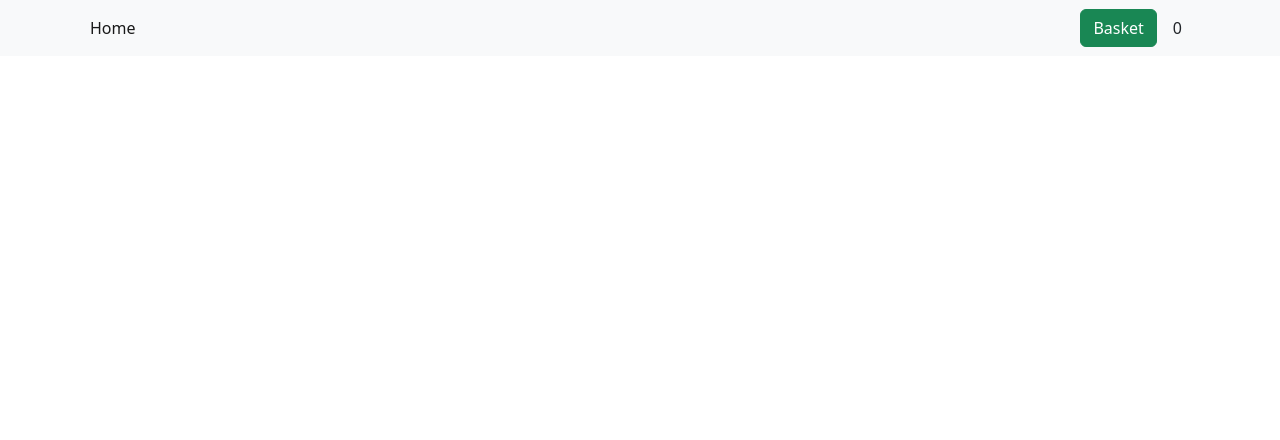
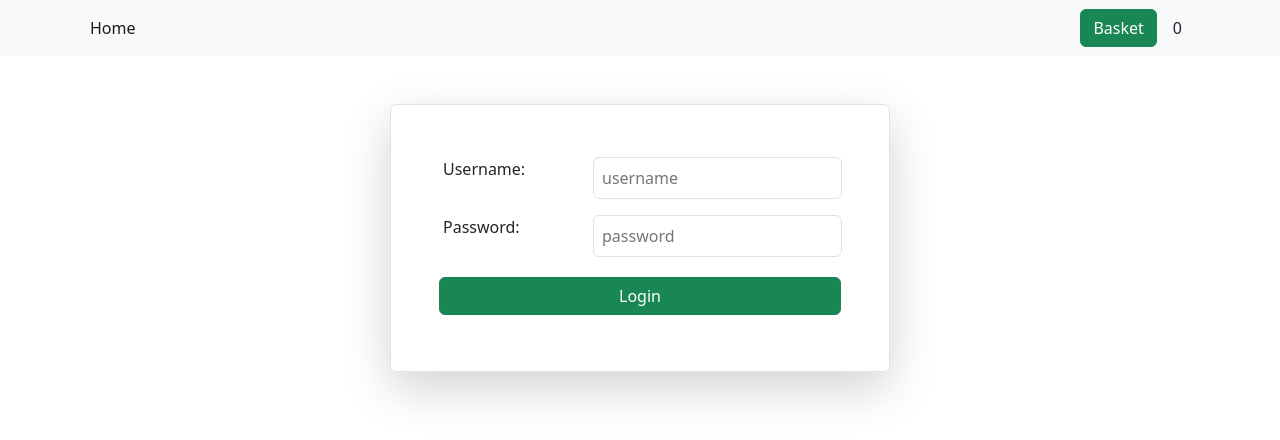
Before and after one commit to Parvizkh88/React-Online-Shop, a React (Create React App) app: page /login in a window 1280 px wide. Before the commit this address had no page. Shown: the top 440 px of the page. Built offline with nearby package versions, Linux system fonts and the light colour scheme.

Commit message:
add login page but not onsubmit function yet

```diff
--- a/src/container/MainRouter.jsx
+++ b/src/container/MainRouter.jsx
@@ -5,6 +5,7 @@ import Home from "../pages/Home";
 import Detail from "../pages/Detail";
 import Header from "../components/common/Header";
 import Basket from "../pages/Basket";
+import Login from "../pages/Login";
 
 const MainRouter = () => {
   return (
@@ -14,6 +15,7 @@ const MainRouter = () => {
         <Route path="/" element={<Home />} />
         <Route path="/goods/:goodsId" element={<Detail />} />
         <Route path="/basket" element={<Basket />} />
+        <Route path="/login" element={<Login />} />
       </Routes>
     </BrowserRouter>
   );
--- /dev/null
+++ b/src/pages/Login.jsx
@@ -0,0 +1,26 @@
+import React from "react";
+
+const Login = () => {
+  return (
+    <div className="container">
+      <form
+        className="d-flex mx-auto flex-column border shadow-lg p-5 rounded my-5"
+        style={{ maxWidth: "500px" }}
+      >
+        <div className="d-flex justify-content-between p-1">
+          <label style={{ minWidth: "150px" }}>Username:</label>
+          <input placeholder="username" className="p-2 border rounded"></input>
+        </div>
+        <div className="d-flex justify-content-between p-1 my-2">
+          <label style={{ minWidth: "150px" }}>Password:</label>
+          <input placeholder="password" className="p-2 border rounded"></input>
+        </div>
+        <button type="submit" className="btn btn-success my-2">
+          Login
+        </button>
+      </form>
+    </div>
+  );
+};
+
+export default Login;
```
